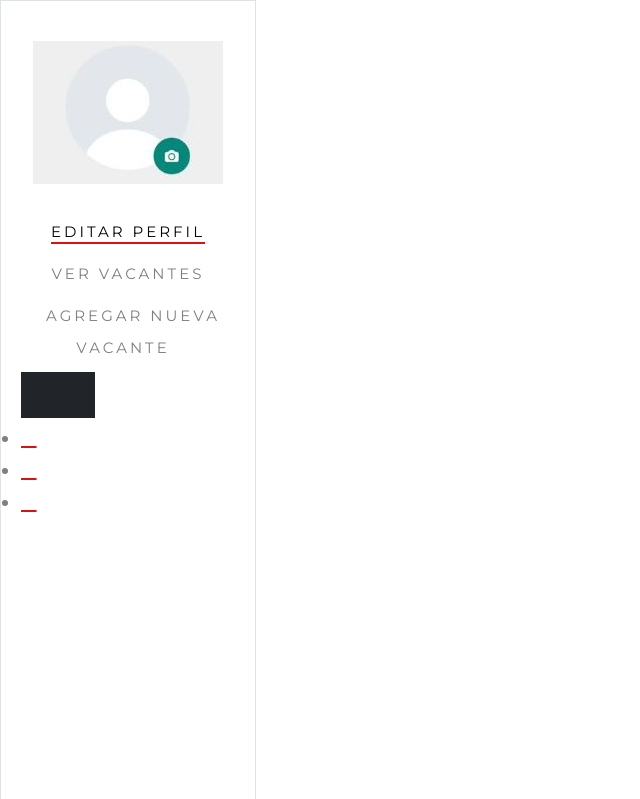
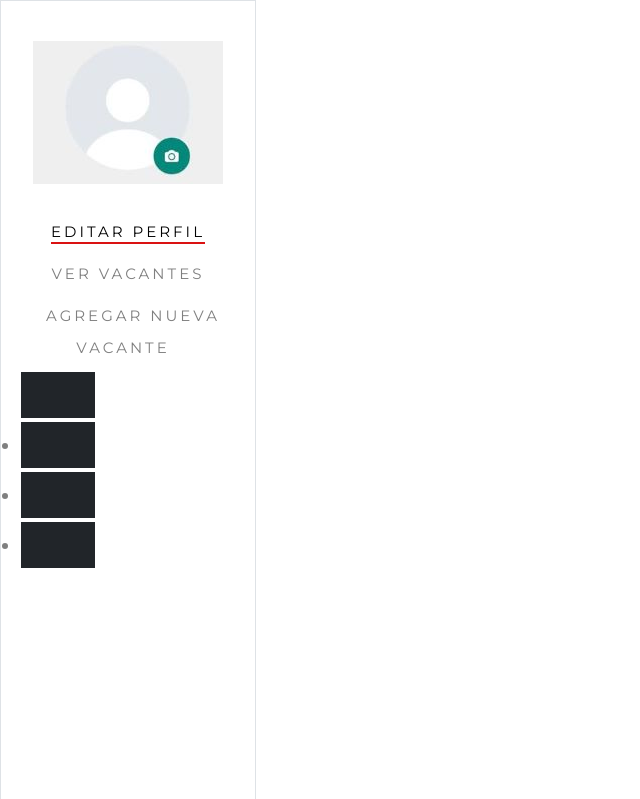
Before and after one commit to PALANTOC31416/EmpleaT, a PHP site: page /index-Empleos.html in a window 1280 px wide. Shown: the top 799 px of the page, without its empty margins (0-640 px from the left). Run offline with PHP 8.4, Linux system fonts and the light colour scheme; some libraries are stand-ins or nearby versions; some web fonts are replaced.

Commit message:
cambio 24/11

```diff
--- a/index-Empleos.html
+++ b/index-Empleos.html
@@ -87,9 +87,9 @@
 				<!--<p><small>&copy; 2016 Nitro Free HTML5. All Rights Reserved.</span> <span>Designed by <a href="http://freehtml5.co/" target="_blank">FreeHTML5.co</a> </span> <span>Demo Images: <a href="http://unsplash.com/" target="_blank">Unsplash</a></span></small></p> -->
 				<ul>
 					<a class="btn btn-lg btn-dark btn-lg-square mr-2" href="#"><i class="fab fa-twitter"></i></a>
-					<li><a href="#"><i class="icon-twitter"></i></a></li>
-					<li><a href="#"><i class="icon-instagram"></i></a></li>
-					<li><a href="#"><i class="icon-linkedin"></i></a></li>
+					<li><a class="btn btn-lg btn-dark btn-lg-square mr-2" href="#"><i class="fab fa-facebook"></i></a></li>
+					<li><a class="btn btn-lg btn-dark btn-lg-square mr-2" href="#"><i class="fab fa-likedln"></i></a></li>
+					<li><a class="btn btn-lg btn-dark btn-lg-square mr-2" href="#"><i class="fab fa-instagram"></i></a></li>
 				</ul>
 			</div>
 
--- a/style-IniciarSesion.css
+++ b/style-IniciarSesion.css
@@ -5,7 +5,6 @@ body {
     /*background-color: rgb(0, 0, 0);  */
     font-family: "lato", sans-serif;
     background-image: url(Imagenes/fondo1.jpg);
-    background-size: cover;
   }
 
   .signupFrm {
--- a/style-Registro.css
+++ b/style-Registro.css
@@ -5,9 +5,8 @@ body {
   /*background-color: rgb(0, 0, 0);  */
   font-family: "lato", sans-serif;
   background-image: url(Imagenes/fondo1.jpg);
-  background-size: cover;
   color: black;
-  font-weight: bold;
+
 }
 
   .centrado{
--- a/style-RegistroDatos.css
+++ b/style-RegistroDatos.css
@@ -5,9 +5,7 @@ body {
   /*background-color: rgb(0, 0, 0);  */
   font-family: "lato", sans-serif;
   background-image: url(Imagenes/RegistroDatos.jpeg);
-  background-size: cover;
   color: black;
-  font-weight: bold;
 }
 
   .centrado{
```
